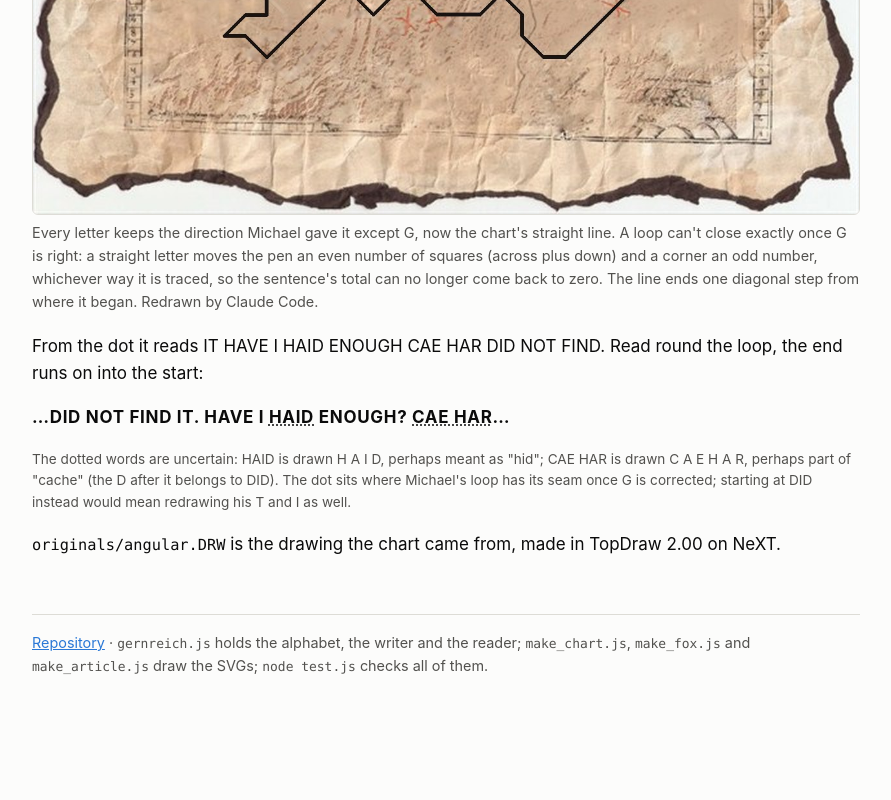
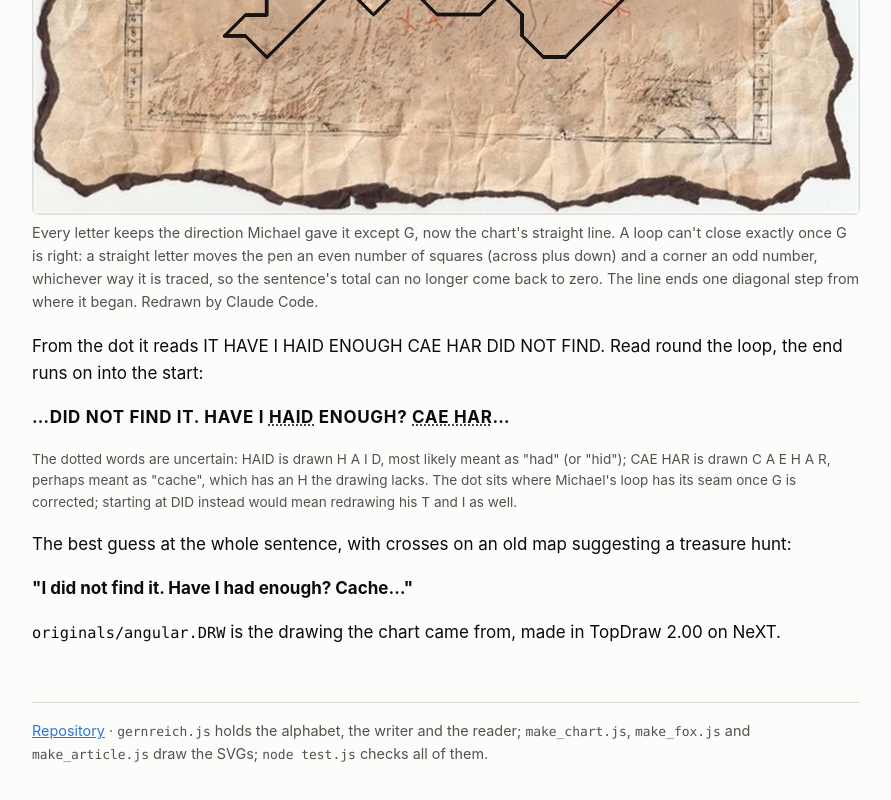
Before and after one commit to Gernreich/gernreich-writing, a plain HTML site: page index.html in a window 1280 px wide. Shown: the part 6197-6997 px from the top of the page, without its empty margins (194-1085 px from the left). Before the commit the page ends 6938 px from the top, so only its background shows below. Drawn offline with Linux system fonts and the light colour scheme.

Commit message:
Map loop: best-guess translation of the whole sentence
Co-Authored-By: Claude Opus 5.5 <noreply@anthropic.com>

```diff
--- a/index.html
+++ b/index.html
@@ -193,10 +193,13 @@ Africae</em>). Here it is redrawn with the chart's letters, starting at the red
 <p>From the dot it reads IT HAVE I HAID ENOUGH CAE HAR DID NOT FIND. Read round the
 loop, the end runs on into the start:</p>
 <p style="font-weight:650;letter-spacing:0.04em">…DID NOT FIND IT. HAVE I <span title="uncertain" style="text-decoration:underline dotted">HAID</span> ENOUGH? <span title="uncertain" style="text-decoration:underline dotted">CAE HAR</span>…</p>
-<p class="hint">The dotted words are uncertain: HAID is drawn H A I D, perhaps meant as
-"hid"; CAE HAR is drawn C A E H A R, perhaps part of "cache" (the D after it belongs to
-DID). The dot sits where Michael's loop has its seam once G is corrected; starting at
-DID instead would mean redrawing his T and I as well.</p>
+<p class="hint">The dotted words are uncertain: HAID is drawn H A I D, most likely
+meant as "had" (or "hid"); CAE HAR is drawn C A E H A R, perhaps meant as "cache",
+which has an H the drawing lacks. The dot sits where Michael's loop has its seam once
+G is corrected; starting at DID instead would mean redrawing his T and I as well.</p>
+<p>The best guess at the whole sentence, with crosses on an old map suggesting a
+treasure hunt:</p>
+<p style="font-weight:650">"I did not find it. Have I had enough? Cache…"</p>
 
 <p><code>originals/angular.DRW</code> is the drawing the chart came from, made in TopDraw
 2.00 on NeXT.</p>
```
